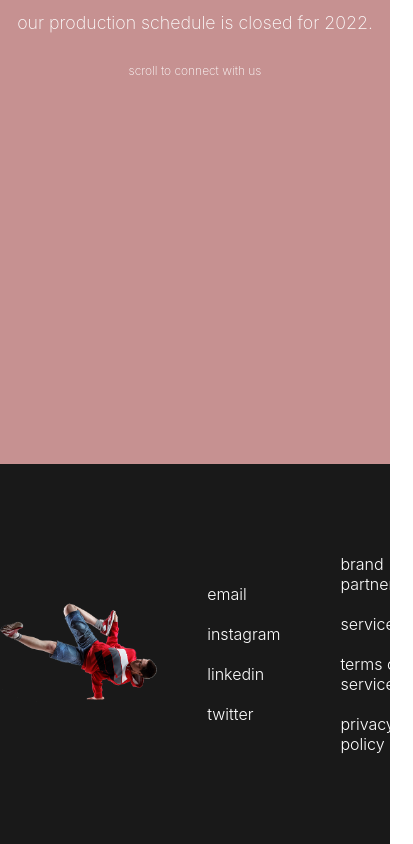
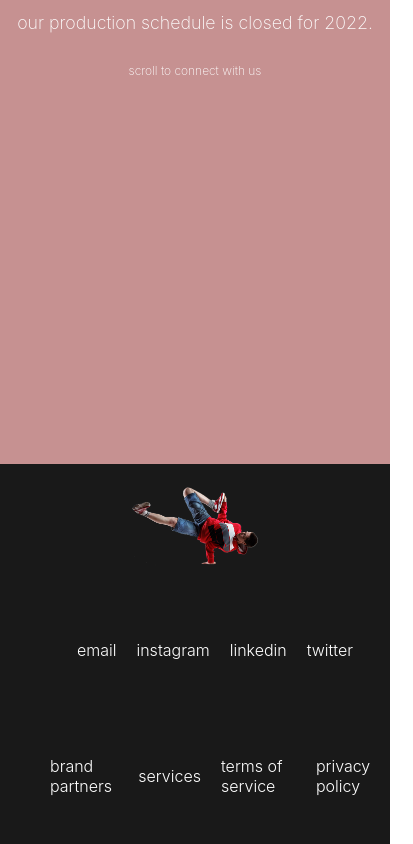
Before and after one commit to jmcancode/bboy-creative-one, a React (Create React App) app: page / in a window 390 px wide. Shown: the part 1224-2068 px from the top of the page, 413 px wide, since content can reach past the window. Built offline with nearby package versions, Linux system fonts and the light colour scheme.

Commit message:
final edits to mobile

```diff
--- a/public/index.html
+++ b/public/index.html
@@ -14,7 +14,7 @@
     <meta name="viewport" content="width=device-width, initial-scale=1" />
     <meta
       name="description"
-      content="bboy creative is a multi-disciplinary software engineering company based in San Antonio, Texas. Weather you are looking for a new web or mobile application or dApp for your next solidity contract we've go you covered!"
+      content="bboy creative is a multi-disciplinary software engineering company based in San Antonio, Texas. Whether you are looking for a new web or mobile application or dApp for your next solidity contract, we've got you covered!"
     />
     <link rel="apple-touch-icon" href="%PUBLIC_URL%/logo192.png" />
 
--- a/src/components/footer.jsx
+++ b/src/components/footer.jsx
@@ -1,5 +1,4 @@
 import React from 'react'
-import {AiOutlineArrowUp} from 'react-icons/ai'
 // custom styles
 import "./styles/Footer.css"
 function Footer() {
@@ -14,7 +13,7 @@ function Footer() {
                     className="footer-logo"/>
             </div>
             <div>
-                <ul style={{
+                <ul className="footer-lists" style={{
                     color: "#fff"
                 }}>
                     <li>
@@ -35,7 +34,7 @@ function Footer() {
                 </ul>
             </div>
             <div>
-                <ul style={{
+                <ul className="footer-lists" style={{
                     color: "#fff"
                 }}>
                     <li>brand partners</li>
--- a/src/components/styles/Footer.css
+++ b/src/components/styles/Footer.css
@@ -11,7 +11,7 @@
     height: 100px;
 }
 
-ul {
+.footer-lists {
     list-style: none;
 }
 
@@ -28,3 +28,23 @@ li:hover {
 a {
     text-decoration: none;
 }
+
+@media screen and (max-width: 425px) {
+    .footer-container {
+        display: flex;
+        flex-direction: column;
+        justify-content: space-around;
+
+    }
+
+   .footer-lists {
+        display: flex;
+        flex-direction: row;
+        justify-content: center;
+        align-items: center;
+    }
+
+    .footer-logo {
+        height: 80px;
+    }
+}
```
